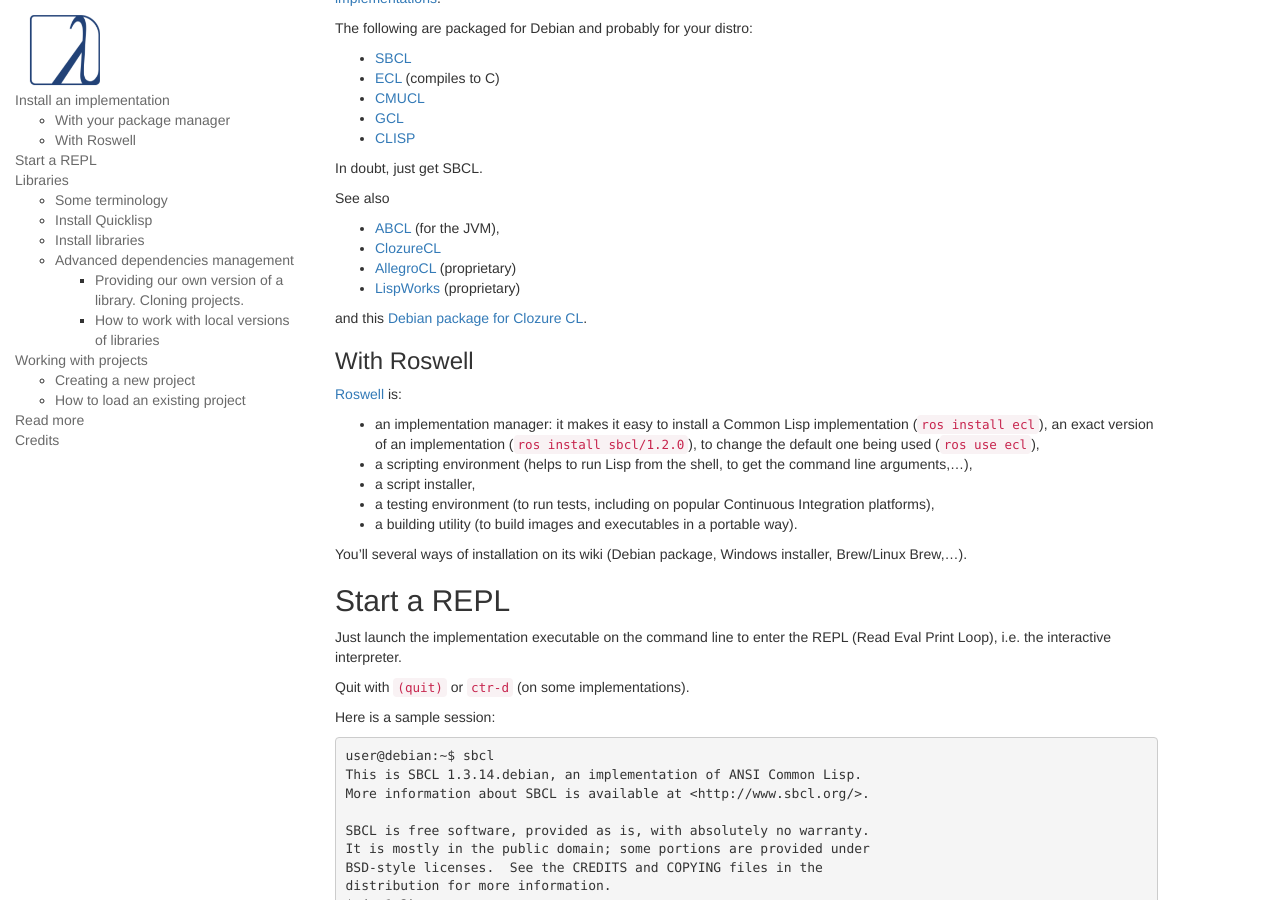
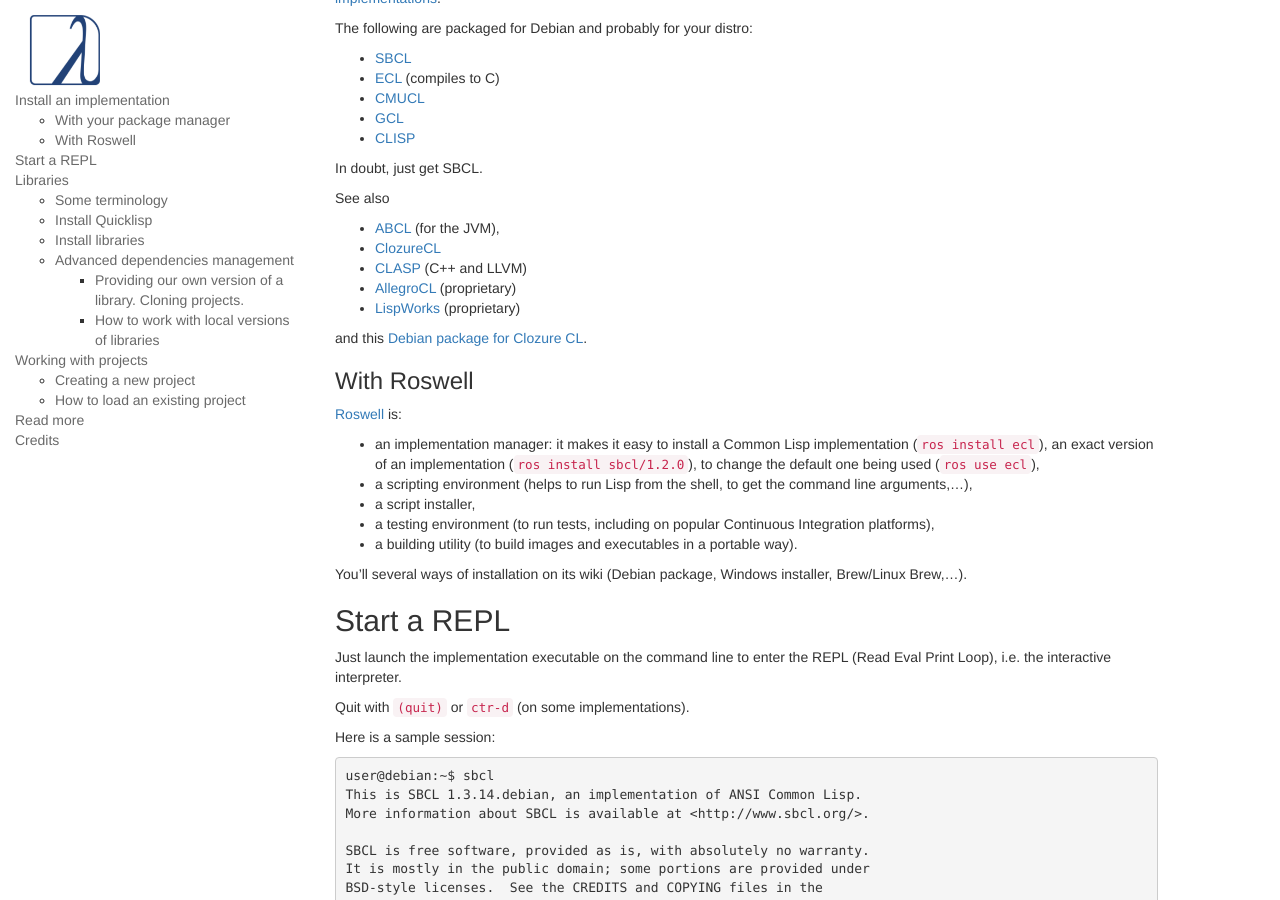
Before and after one commit to LispCookbook/cl-cookbook, a Jekyll site: the page built from getting-started.md, in a window 1280 px wide and 900 px high, scrolled down 361 px. Built offline with Jekyll 4.4.1, drawn with Linux system fonts in a browser that asks for light colours.

Commit message:
add CLASP

```diff
--- a/getting-started.md
+++ b/getting-started.md
@@ -37,6 +37,7 @@
 
 * [ABCL](http://abcl.org/) (for the JVM),
 * [ClozureCL](https://ccl.clozure.com/)
+* [CLASP](https://github.com/drmeister/clasp) (C++ and LLVM)
 * [AllegroCL](https://franz.com/products/allegrocl/) (proprietary)
 * [LispWorks](http://www.lispworks.com/) (proprietary)
 
```
